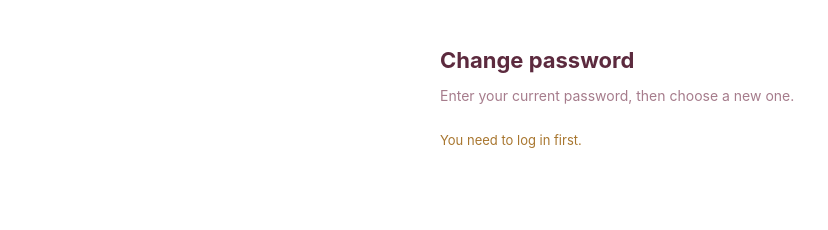
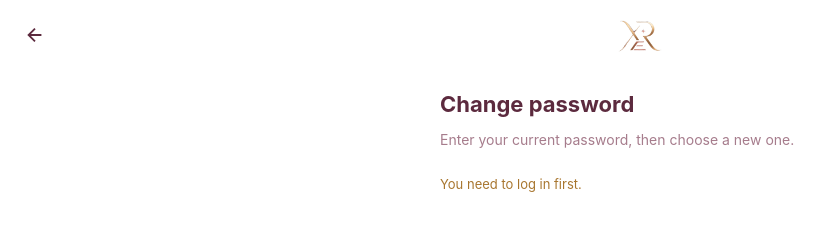
Before and after one commit to xerelle/Xerelle, a website: page public/change-password.html in a window 1280 px wide. Shown: the whole page, without its empty margins (0-828 px from the left). Drawn offline with Linux system fonts and the light colour scheme.

Commit message:
Update change-password.html

```diff
--- a/public/change-password.html
+++ b/public/change-password.html
@@ -12,12 +12,16 @@
     color: var(--text-primary);
     font-family: -apple-system, BlinkMacSystemFont, 'Segoe UI', sans-serif;
     display: flex;
-    justify-content: center;
-    padding: 32px 20px;
+    flex-direction: column;
+    align-items: center;
+    padding: 0 20px 32px;
     margin: 0;
+    position: relative;
   }
+  nav { display: flex; justify-content: center; padding: 20px; max-width: 400px; width: 100%; }
+  nav img { height: 32px; width: auto; }
   .card { max-width: 400px; width: 100%; }
-  h1 { font-size: 22px; margin-bottom: 6px; }
+  h1 { font-size: 22px; margin-bottom: 8px; }
   p.sub { color: var(--text-secondary); font-size: 14px; margin-bottom: 28px; }
   #whoami { color: var(--accent-gold); font-size: 13px; margin-bottom: 24px; }
 
@@ -32,13 +36,13 @@
   }
   input:focus { outline: none; border-color: var(--accent-gold); }
 
-  button {
+  #saveBtn {
     width: 100%; margin-top: 26px;
     background: var(--accent-gold); color: var(--border-subtle); font-weight: 600;
     padding: 14px; border-radius: 10px; border: none;
     font-size: 15px; cursor: pointer;
   }
-  button:disabled { background: var(--border); color: var(--text-secondary); cursor: not-allowed; }
+  #saveBtn:disabled { background: var(--border); color: var(--text-secondary); cursor: not-allowed; }
 
   #message {
     margin-top: 18px; padding: 12px 14px; border-radius: 8px;
@@ -49,6 +53,12 @@
 </style>
 </head>
 <body>
+  <nav>
+    <a href="/index.html"><img src="/logo.png" alt="Xerelle"></a>
+  </nav>
+  <button onclick="xerelleGoBack()" style="position:fixed; top:16px; left:16px; z-index:20; background:none; border:none; color:var(--text-primary); cursor:pointer; padding:8px; display:flex; width:auto;">
+    <svg viewBox="0 0 24 24" fill="none" stroke="currentColor" stroke-width="2" style="width:22px; height:22px;"><path d="M19 12H5M12 19l-7-7 7-7"/></svg>
+  </button>
   <div class="card">
     <h1>Change password</h1>
     <p class="sub">Enter your current password, then choose a new one.</p>
```
